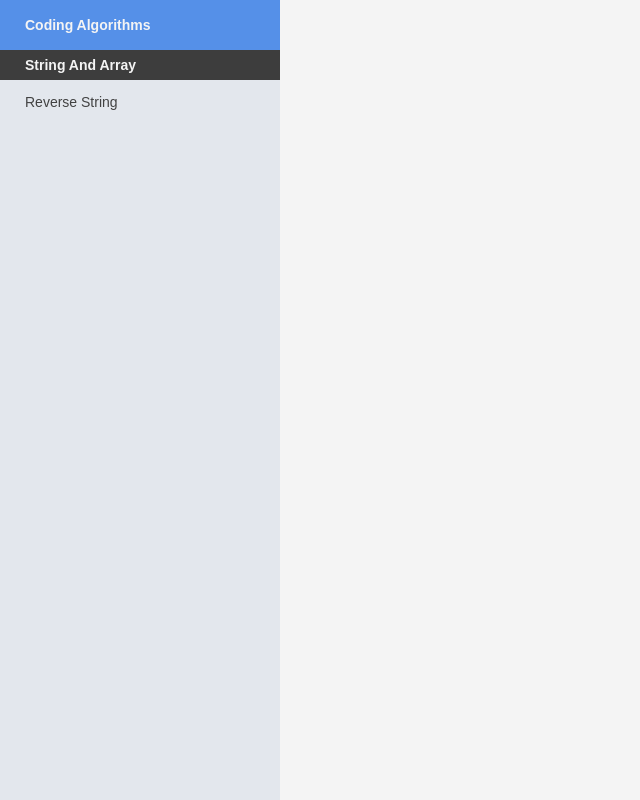
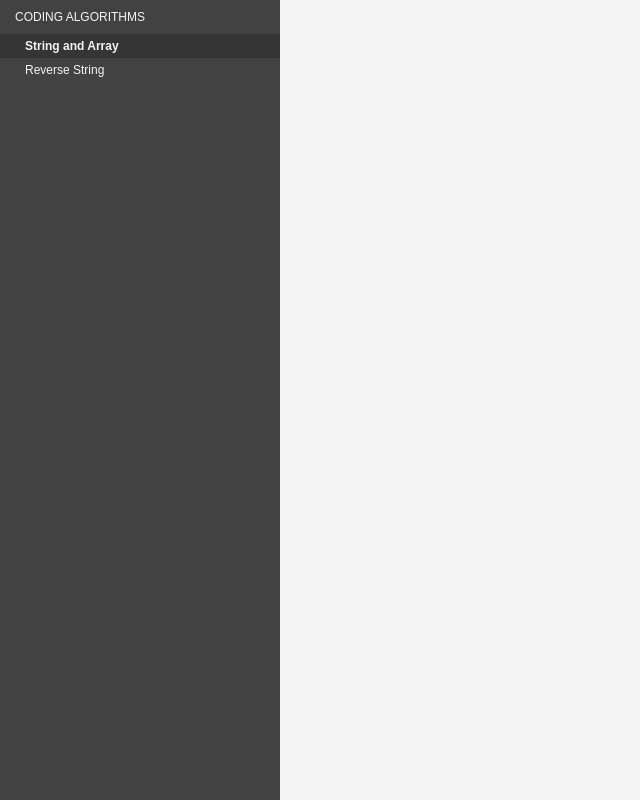
Before and after one commit to ericnam/codingalgorithms, a React (Create React App) app in the folder client/: page / in a window 1280 px wide. Shown: the whole page, without its empty margins (0-640 px from the left). Built offline with nearby package versions, Linux system fonts and the light colour scheme.

Commit message:
Update sidenav css

```diff
--- a/client/src/algorithms/StringAndArray/index.js
+++ b/client/src/algorithms/StringAndArray/index.js
@@ -1,5 +1,5 @@
 module.exports = {
-    title: "String And Array",
+    title: "String and Array",
     algorithms: {
         reverseString: require("./reverseString.js")
     }
--- a/client/src/components/SideNavbar.js
+++ b/client/src/components/SideNavbar.js
@@ -36,7 +36,7 @@ export default class SideNavbar extends Component {
         return (
             <div class="side-navbar">
                 <div class="header">
-                    <span class="title">Coding Algorithms</span>
+                    <span class="title">CODING ALGORITHMS</span>
                 </div>
 
                 <div class="algo-list">
--- a/client/src/stylesheets/Base/Base.css
+++ b/client/src/stylesheets/Base/Base.css
@@ -2,6 +2,6 @@ body {
   margin: 0;
   padding: 0;
   font-family: Arial, Helvetica, sans-serif;
-  font-size: 14px;
+  font-size: 12px;
   background-color: #f4f4f4;
   color: #424242; }
--- a/client/src/stylesheets/Base/Base.scss
+++ b/client/src/stylesheets/Base/Base.scss
@@ -4,7 +4,7 @@ body {
     margin: 0;
     padding: 0;
     font-family: $font-stack;
-    font-size: 14px;
+    font-size: 12px;
     background-color: $white;
     color: $black;
 }
--- a/client/src/stylesheets/Partial/SideNavbar.css
+++ b/client/src/stylesheets/Partial/SideNavbar.css
@@ -1,23 +1,20 @@
 .side-navbar {
-  background-color: #e3e7ed;
+  background-color: #424242;
   width: 280px;
-  height: 100vh; }
-  .side-navbar .header {
-    font-weight: bold;
-    line-height: 50px;
-    width: 280px;
-    background-color: #5590e8;
-    color: #f4f4f4;
+  height: 100vh;
   -webkit-touch-callout: none;
   -webkit-user-select: none;
   -khtml-user-select: none;
   -moz-user-select: none;
   -ms-user-select: none;
   user-select: none; }
+  .side-navbar .header {
+    line-height: 34px;
+    width: 280px;
+    background-color: #424242;
+    color: #f4f4f4; }
     .side-navbar .header .title {
-      padding: 25px; }
-  .side-navbar .algo-list {
-    line-height: 25px; }
+      padding: 15px; }
   .side-navbar .algo-list .algo-section {
     float: left;
     padding: 0 0 15px; }
@@ -26,12 +23,17 @@
       font-weight: bold;
       width: 255px;
       color: #f4f4f4;
-        margin: 0px 0 10px 0;
       padding: 0 0 0 25px;
-        line-height: 30px;
-        background-color: #3d3d3d; }
+      line-height: 24px;
+      background-color: #353535; }
+      .side-navbar .algo-list .algo-section .title:hover {
+        background-color: #292929; }
     .side-navbar .algo-list .algo-section nav a {
       margin: 0 10px 0 0;
       padding: 0 0 0 25px;
       float: left;
-        width: 255px; }
+      width: 255px;
+      line-height: 24px;
+      color: #f4f4f4; }
+      .side-navbar .algo-list .algo-section nav a:hover {
+        background-color: #292929; }
--- a/client/src/stylesheets/Partial/SideNavbar.scss
+++ b/client/src/stylesheets/Partial/SideNavbar.scss
@@ -1,33 +1,27 @@
 @import './../Base/Variables.scss';
 
 .side-navbar {
-    background-color: $primary-color;
+    background-color: $black;
     width: 280px;
     height: 100vh;
-
+    -webkit-touch-callout: none;
+    -webkit-user-select: none;
+    -khtml-user-select: none;
+    -moz-user-select: none;
+    -ms-user-select: none;
+    user-select: none;
     .header {
-        font-weight: bold;
-        line-height: 50px;
+        line-height: 34px;
         width: 280px;
-        background-color:$accent-color;
+        background-color: $black;
         color: $white;
 
-        -webkit-touch-callout: none;
-        -webkit-user-select: none;
-        -khtml-user-select: none;
-        -moz-user-select: none;
-        -ms-user-select: none;
-        user-select: none;
-
         .title {
-            padding: 25px;
+            padding: 15px;
         }
     }
 
     .algo-list {
-        // padding: 25px;
-        line-height: 25px;
-
         .algo-section {
             float: left;
             padding: 0 0 15px;
@@ -36,12 +30,14 @@
                 float: left;
                 font-weight: bold;
                 width: 255px;
-                // border-bottom: 1px solid lightgrey;
                 color: $white;
-                margin: 0px 0 10px 0;
                 padding: 0 0 0 25px;
-                line-height: 30px;
-                background-color: #3d3d3d;
+                line-height: 24px;
+                background-color: darken($black, 5%);
+
+                &:hover{
+                    background-color: darken($black, 10%);
+                }
             }
 
             nav {
@@ -50,6 +46,12 @@
                     padding: 0 0 0 25px;
                     float: left;
                     width: 255px;
+                    line-height: 24px;
+                    color: $white;
+
+                    &:hover {
+                        background-color: darken($black, 10%);
+                    }
                 }
             }
         }
--- a/client/src/stylesheets/Stylesheet.css
+++ b/client/src/stylesheets/Stylesheet.css
@@ -2,7 +2,7 @@ body {
   margin: 0;
   padding: 0;
   font-family: Arial, Helvetica, sans-serif;
-  font-size: 14px;
+  font-size: 12px;
   background-color: #f4f4f4;
   color: #424242; }
 
@@ -30,25 +30,22 @@ body {
     padding: 25px; }
 
 .side-navbar {
-  background-color: #e3e7ed;
+  background-color: #424242;
   width: 280px;
-  height: 100vh; }
-  .side-navbar .header {
-    font-weight: bold;
-    line-height: 50px;
-    width: 280px;
-    background-color: #5590e8;
-    color: #f4f4f4;
+  height: 100vh;
   -webkit-touch-callout: none;
   -webkit-user-select: none;
   -khtml-user-select: none;
   -moz-user-select: none;
   -ms-user-select: none;
   user-select: none; }
+  .side-navbar .header {
+    line-height: 34px;
+    width: 280px;
+    background-color: #424242;
+    color: #f4f4f4; }
     .side-navbar .header .title {
-      padding: 25px; }
-  .side-navbar .algo-list {
-    line-height: 25px; }
+      padding: 15px; }
   .side-navbar .algo-list .algo-section {
     float: left;
     padding: 0 0 15px; }
@@ -57,12 +54,17 @@ body {
       font-weight: bold;
       width: 255px;
       color: #f4f4f4;
-        margin: 0px 0 10px 0;
       padding: 0 0 0 25px;
-        line-height: 30px;
-        background-color: #3d3d3d; }
+      line-height: 24px;
+      background-color: #353535; }
+      .side-navbar .algo-list .algo-section .title:hover {
+        background-color: #292929; }
     .side-navbar .algo-list .algo-section nav a {
       margin: 0 10px 0 0;
       padding: 0 0 0 25px;
       float: left;
-        width: 255px; }
+      width: 255px;
+      line-height: 24px;
+      color: #f4f4f4; }
+      .side-navbar .algo-list .algo-section nav a:hover {
+        background-color: #292929; }
```
Lines whose indentation alone changed are shown as unchanged.
